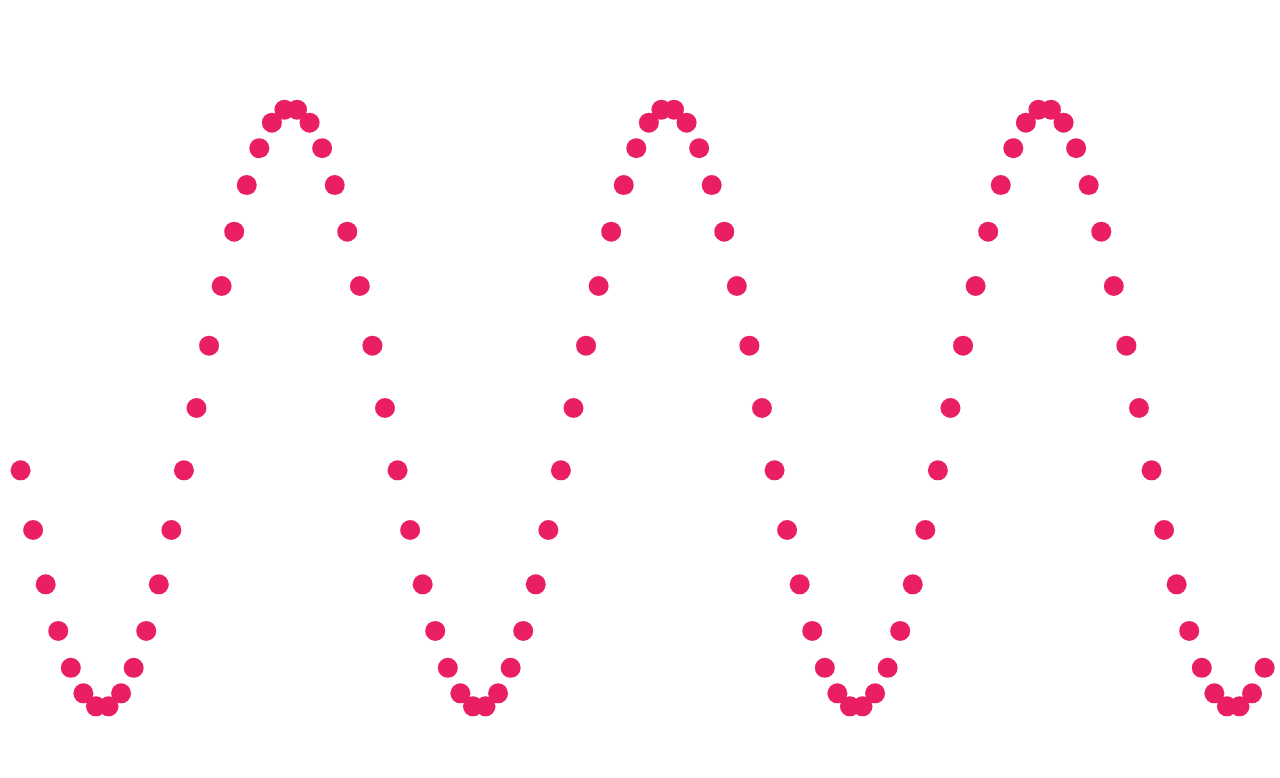
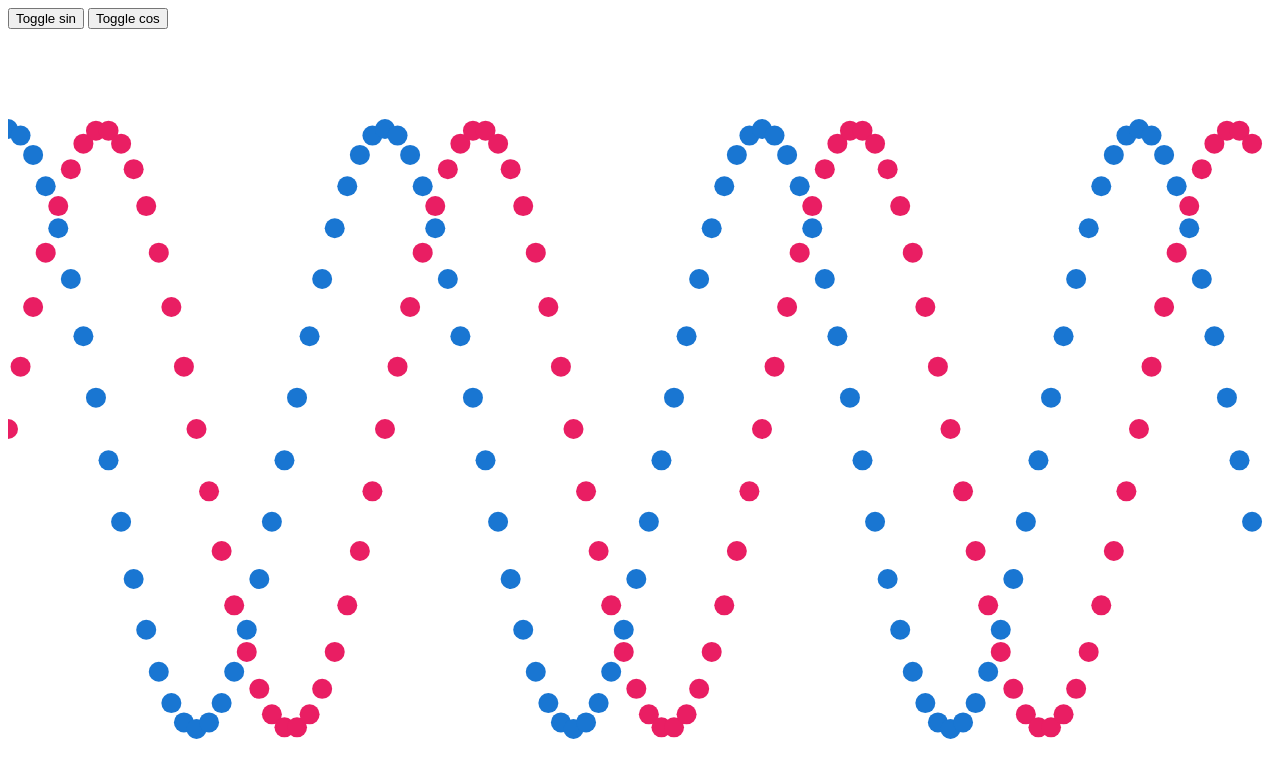
Before and after one commit to junggeehoon/d3-circle, a plain HTML site: page index2.html in a window 1280 px wide. Shown: the top 778 px of the page. Drawn offline with nearby package versions, Linux system fonts and the light colour scheme.

Commit message:
cos added

```diff
--- a/index2.html
+++ b/index2.html
@@ -11,6 +11,10 @@
 </head>
 
 <body>
+
+  <button class="sinBtn">Toggle sin</button>
+  <button class="cosBtn">Toggle cos</button>
+
   <script>
     const svgWidth = 1920;
     const svgHeight = 1080;
@@ -31,20 +35,36 @@
         return;
       };
 
-      count++;
-      theta += Math.PI / 15;
-
+      // Create Sin Curve
       svg.append("circle")
-        .attr("class", "circles")
+        .attr("class", "sin")
         .attr("cx", theta * 60)
-        .attr("cy", 400 + 300 * Math.sin(theta))
+        .attr("cy", 400 - 300 * Math.sin(theta))
         .attr("r", radius)
         .attr("fill", '#e91e63')
 
+
+      // Create Cos Curve
+      svg.append("circle")
+        .attr("class", "cos")
+        .attr("cx", theta * 60)
+        .attr("cy", 400 - 300 * Math.cos(theta))
+        .attr("r", radius)
+        .attr("fill", '#1976d2')
+
+      count++;
+      theta += Math.PI / 15;
     }
 
     const interval = setInterval(() => makeCircle(), 50);
 
+    $(".sinBtn").click(function () {
+      $(".sin").toggle();
+    });
+
+    $(".cosBtn").click(function () {
+      $(".cos").toggle();
+    });
   </script>
 </body>
 
```
